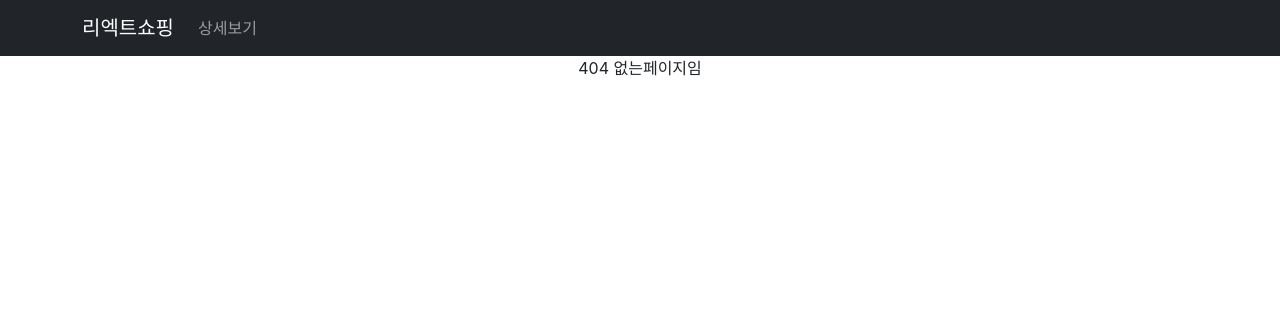
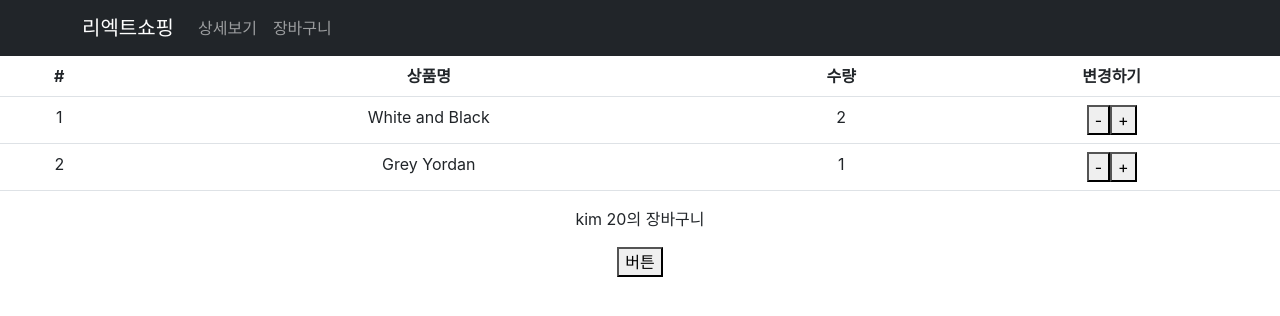
Before and after one commit to kjhto46/reactshop, a React (Create React App) app: page /cart in a window 1280 px wide. Before the commit this address had no page. Shown: the top 316 px of the page. Built offline with nearby package versions, Linux system fonts and the light colour scheme.

Commit message:
react redux 연습

```diff
--- a/package.json
+++ b/package.json
@@ -3,6 +3,7 @@
   "version": "0.1.0",
   "private": true,
   "dependencies": {
+    "@reduxjs/toolkit": "^1.9.6",
     "@testing-library/jest-dom": "^5.17.0",
     "@testing-library/react": "^13.4.0",
     "@testing-library/user-event": "^13.5.0",
@@ -11,6 +12,7 @@
     "react": "^18.2.0",
     "react-bootstrap": "^2.8.0",
     "react-dom": "^18.2.0",
+    "react-redux": "^8.1.3",
     "react-router-dom": "^6.15.0",
     "react-scripts": "5.0.1",
     "styled-components": "^6.0.7",
--- a/src/App.js
+++ b/src/App.js
@@ -5,6 +5,7 @@
 import { Routes, Route, useNavigate, Outlet } from "react-router-dom";
 import Detail from "./routes/Detail";
 import axios from "axios";
+import Cart from "./routes/Cart";
 
 export let Context1 = createContext()
 
@@ -31,6 +32,13 @@
               }}
             >
               상세보기
+            </Nav.Link>
+            <Nav.Link
+              onClick={() => {
+                navigate("/cart");
+              }}
+            >
+              장바구니
             </Nav.Link>
           </Nav>
         </Container>
@@ -84,6 +92,7 @@
             }
           />
         </Route>
+        <Route path="/cart" element={<Cart />} />
         <Route path="*" element={<div>404 없는페이지임</div>} />
       </Routes>
     </div>
--- a/src/index.js
+++ b/src/index.js
@@ -4,13 +4,17 @@
 import App from "./App";
 import reportWebVitals from "./reportWebVitals";
 import { BrowserRouter } from "react-router-dom";
+import { Provider } from "react-redux";
+import store from "./store";
 
 const root = ReactDOM.createRoot(document.getElementById("root"));
 root.render(
   <React.StrictMode>
+    <Provider store={store}>
     <BrowserRouter>
       <App />
     </BrowserRouter>
+    </Provider>
   </React.StrictMode>
 );
 
--- /dev/null
+++ b/src/routes/Cart.js
@@ -0,0 +1,53 @@
+import { Table } from "react-bootstrap";
+import { useDispatch, useSelector } from "react-redux";
+import { increase } from "../store/userSlice";
+import { countDown, countUp } from "../store/cartSlice";
+
+function Cart() {
+  let state = useSelector((state) => {
+    return state;
+  });
+  // console.log(state);
+  let dispatch = useDispatch();
+
+  return (
+    <div>
+      <Table>
+        <thead>
+          <tr>
+            <th>#</th>
+            <th>상품명</th>
+            <th>수량</th>
+            <th>변경하기</th>
+          </tr>
+        </thead>
+        <tbody>
+          {state.cart.map((a, i) => (
+            <tr key={i}>
+              <td>{i + 1}</td>
+              <td>{state.cart[i].name}</td>
+              <td>{state.cart[i].count}</td>
+              <td>
+                <button
+                  onClick={() => {
+                    dispatch(countDown(state.cart[i].id));
+                  }} >
+                  -
+                </button>
+                <button
+                  onClick={() => {
+                    dispatch(countUp(state.cart[i].id));
+                  }} >
+                  +
+                </button>
+              </td>
+            </tr>
+          ))}
+        </tbody>
+      </Table>
+        <p>{state.user.name} {state.user.age}의 장바구니</p>
+        <button onClick={()=>{dispatch(increase(1))}}>버튼</button>
+    </div>
+  );
+}
+export default Cart;
--- a/src/routes/Detail.js
+++ b/src/routes/Detail.js
@@ -1,7 +1,9 @@
 import React, { useContext, useEffect, useState } from "react";
 import { Nav } from "react-bootstrap";
 import { useParams } from "react-router-dom";
-import {Context1} from "./../App.js";
+import { Context1 } from "./../App.js";
+import { addItem } from "../store/cartSlice.js";
+import { useDispatch } from "react-redux";
 
 // import styled from "styled-components";
 
@@ -24,9 +26,8 @@
 //   componentWillUnmount() {}
 // }
 
-
 function Detail(props) {
-
+  let dispatch = useDispatch();
 
   let [popalert, popsetAlert] = useState(true);
   let [num, setNum] = useState("");
@@ -89,20 +90,51 @@
             }}
           />
           <div className="col-md-6">
-            <h4 className="pt-5">{찾는상품.title} {찾는상품.id}</h4>
+            <h4 className="pt-5">
+              {찾는상품.title} {찾는상품.id}
+            </h4>
             <p>{찾는상품.content}</p>
             <p>{찾는상품.price}</p>
-            <button className="btn btn-danger">주문하기</button>
+            <button
+              className="btn btn-danger"
+              onClick={() => {
+                let newItem = {id : 찾는상품.id, name : 찾는상품.title, count : 1 }
+                dispatch(addItem(newItem));
+              }}
+            >
+              주문하기
+            </button>
           </div>
           <Nav variant="tabs" defaultActiveKey="link0">
             <Nav.Item>
-              <Nav.Link onClick={()=>{setTabSw(0)}} eventKey="link0">버튼0</Nav.Link>
+              <Nav.Link
+                onClick={() => {
+                  setTabSw(0);
+                }}
+                eventKey="link0"
+              >
+                버튼0
+              </Nav.Link>
             </Nav.Item>
             <Nav.Item>
-              <Nav.Link onClick={()=>{setTabSw(1)}} eventKey="link1">버튼1</Nav.Link>
+              <Nav.Link
+                onClick={() => {
+                  setTabSw(1);
+                }}
+                eventKey="link1"
+              >
+                버튼1
+              </Nav.Link>
             </Nav.Item>
             <Nav.Item>
-              <Nav.Link onClick={()=>{setTabSw(2)}} eventKey="link2">버튼2</Nav.Link>
+              <Nav.Link
+                onClick={() => {
+                  setTabSw(2);
+                }}
+                eventKey="link2"
+              >
+                버튼2
+              </Nav.Link>
             </Nav.Item>
           </Nav>
           <TabContent tabSw={tabSw} shoes={props.shoes} id={찾는상품.id} />
@@ -113,32 +145,41 @@
     </div>
   );
 }
-function TabContent({tabSw, shoes, id}){
-  let [fade, setFade] = useState('')
-  let {재고} = useContext(Context1)
+
+function TabContent({ tabSw, shoes, id }) {
+  let [fade, setFade] = useState("");
+  let { 재고 } = useContext(Context1);
 
   useEffect(() => {
-    let a = setTimeout(()=>{
-      setFade('end')
-    },100)
-    return ()=> {
-      clearTimeout(a)
-      setFade('')
-    }
-  },[tabSw])
-  return(
-     <div className={`start ${fade}`}>
-      {[<div>{shoes[`${id}`].title} 재고 : {재고[`${id}`]}</div>,<div>내용1</div>,<div>내용2</div>][tabSw]}
-     </div>
-    )
+    let a = setTimeout(() => {
+      setFade("end");
+    }, 100);
+    return () => {
+      clearTimeout(a);
+      setFade("");
+    };
+  }, [tabSw]);
+  return (
+    <div className={`start ${fade}`}>
+      {
+        [
+          <div>
+            {shoes[`${id}`].title} 재고 : {재고[`${id}`]}
+          </div>,
+          <div>내용1</div>,
+          <div>내용2</div>,
+        ][tabSw]
+      }
+    </div>
+  );
   // if( tabSw === 0) {
-    // return <div> 내용 0</div>
+  // return <div> 내용 0</div>
   // }
   // if( tabSw === 1) {
-    // return <div> 내용 1</div>
+  // return <div> 내용 1</div>
   // }
   // if( tabSw === 2) {
-    // return <div> 내용 2</div>
+  // return <div> 내용 2</div>
   // }
 }
 export default Detail;
--- /dev/null
+++ b/src/store.js
@@ -0,0 +1,12 @@
+import { configureStore } from "@reduxjs/toolkit";
+import user from './store/userSlice'
+import cart from './store/cartSlice'
+
+
+
+export default configureStore({
+  reducer: {
+    user: user.reducer,
+    cart: cart.reducer,
+  },
+});
--- /dev/null
+++ b/src/store/cartSlice.js
@@ -0,0 +1,34 @@
+import { createSlice } from "@reduxjs/toolkit";
+
+let cart = createSlice({
+   name: "cart",
+   initialState: [
+     { id: 0, name: "White and Black", count: 2 },
+     { id: 2, name: "Grey Yordan", count: 1 },
+   ],
+   reducers : {
+      countUp(state, action) {
+         let index = state.findIndex((a)=>{ return a.id === action.payload })
+         state[index].count++
+      },
+      countDown(state, action) {
+         let index = state.findIndex((item) => item.id === action.payload)
+         if(state[index].count > 1) {
+            state[index].count--;
+         }
+      },
+      addItem(state, action) {
+         const newItem = action.payload;
+         const existingItem = state.find((item) => item.id === newItem.id);
+         if (existingItem) {
+            existingItem.count += newItem.count
+         } else {
+            state.push(newItem)
+         }
+      }
+   }
+ });
+
+ export let {countUp, countDown, addItem } = cart.actions
+
+ export default cart
--- /dev/null
+++ b/src/store/userSlice.js
@@ -0,0 +1,18 @@
+import { createSlice } from "@reduxjs/toolkit";
+
+let user = createSlice({
+   name: "user",
+   initialState: {name : 'kim', age : 20},
+   reducers: {
+       changeName(state){
+          state.name = 'park'
+       },
+       increase(state, action){
+          state.age += action.payload
+       }
+   },
+ });
+
+ export let {changeName, increase } = user.actions
+
+ export default user
```
Also changed, not shown: 1 other file (tests, documents, lock files or other folders).
